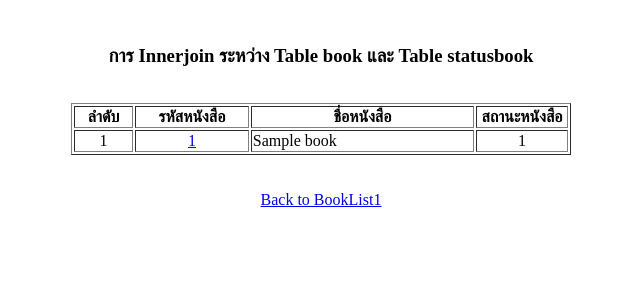
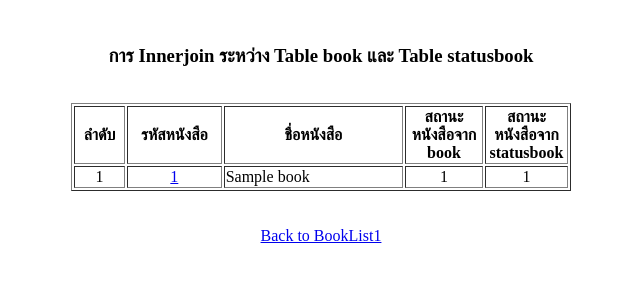
Before and after one commit to Sencoool/LABPHP, a PHP site: page /bookInnerjoin.php in a window 1280 px wide. Shown: the top 300 px of the page, without its empty margins (319-959 px from the left). Run offline with PHP 8.4, Linux system fonts and the light colour scheme; tables that the repository leaves empty or names only in its code hold one stand-in row (values such as "Sample post").

Commit message:
Updating comment on line 39,40

```diff
--- a/bookInnerjoin.php
+++ b/bookInnerjoin.php
@@ -16,7 +16,7 @@
             mysqli_query($conn,"set character_set_connection=utf8mb4");
             mysqli_query($conn,"set character_set_client=utf8mb4");
             mysqli_query($conn,"set character_set_results=utf8mb4");
-            $sql = "SELECT book.BookID, book.BookName, book.StatusID FROM book INNER JOIN statusbook ON book.StatusID = statusbook.StatusID"; // Select mean that u want to see the result of this column
+            $sql = "SELECT book.BookID, book.BookName, book.StatusID,statusbook.StatusID FROM book INNER JOIN statusbook ON book.StatusID = statusbook.StatusID"; // Select mean that u want to see the result of this column
             $result = mysqli_query ($conn, $sql);
             echo '<center>';
             echo '<br><h3>การ Innerjoin ระหว่าง Table book และ Table statusbook</h3>';
@@ -27,7 +27,8 @@
             echo '<th width ="50" >ลำดับ</th>';
             echo '<th width ="100">รหัสหนังสือ</th>';
             echo '<th width ="200">ชื่อหนังสือ</th>';
-            echo '<th width ="80">สถานะหนังสือ</th>';
+            echo '<th width ="80">สถานะหนังสือจาก book</th>';
+            echo '<th width ="80">สถานะหนังสือจาก statusbook</th>';
             $row=1;
             while ($rs = mysqli_fetch_array($result))
             {
@@ -35,7 +36,8 @@
                 echo '<td>'.$row.'</td>';
                 echo '<td><a href="bookDetail.php?bookId='.$rs[0].'">'.$rs[0].'</a></td>'; //index 0 is bookID na
                 echo '<td align="left">'.$rs[1].'</td>'; //index 1 is name na
-                echo '<td>'.$rs[2].'</td>'; //index 2 is status na
+                echo '<td>'.$rs[2].'</td>'; //index 2 is status from book na
+                echo '<td>'.$rs[3].'</td>'; //index 3 is status from statusbook na
                 echo '</tr>';
                 $row++;
             }
```
